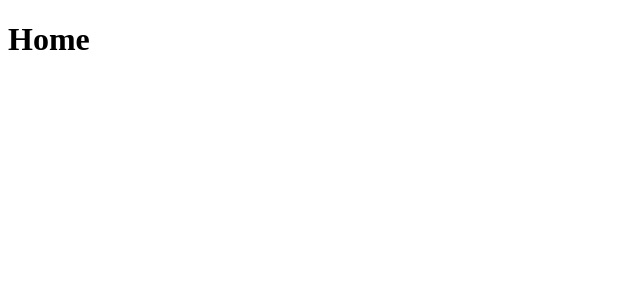
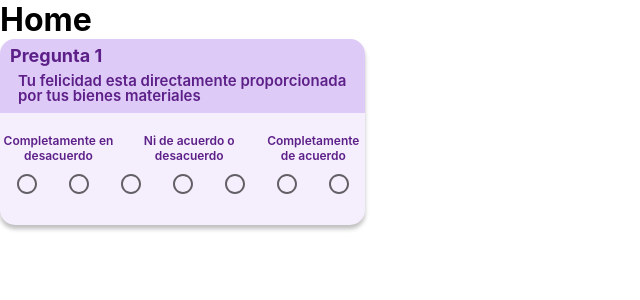
Before and after one commit to GATLA-Meditations/GATLA-Frontend, a Next.js app: page /home in a window 1280 px wide. Shown: the top 300 px of the page, without its empty margins (0-640 px from the left). Built offline with nearby package versions, Linux system fonts and the light colour scheme.

Commit message:
GTL-108 Creates a question component

```diff
--- /dev/null
+++ b/src/components/Question/index.tsx
@@ -0,0 +1,87 @@
+import React from 'react';
+import './styles.css';
+import '@/app/globals.css';
+import './styles.css';
+import {Radio} from '@mui/material';
+
+interface Question{
+    questionNumber: number;
+    questionText: string;
+}
+
+const Question = ({questionNumber, questionText}: Question) => {
+    const [selectedValue, setSelectedValue] = React.useState('a');
+
+    const handleChange = (event: React.ChangeEvent<HTMLInputElement>) => {
+        setSelectedValue(event.target.value);
+    };
+
+    return (
+        <div className="layout">
+            <div className="head">
+                <p className="questionNumberText">Pregunta {questionNumber}</p>
+                <p className="questionText">{questionText}</p>
+            </div>
+            <div>
+                <div className="options-container">
+                    <p className="options-text">Completamente en desacuerdo</p>
+                    <p className="options-text">Ni de acuerdo o desacuerdo</p>
+                    <p className="options-text">Completamente de acuerdo</p>
+                </div>
+                <div className="button-container">
+                    <Radio
+                        checked={selectedValue === '1'}
+                        onChange={handleChange}
+                        value="1"
+                        name="radio-buttons"
+                        inputProps={{ 'aria-label': '1' }}
+                    />
+                    <Radio
+                        checked={selectedValue === '2'}
+                        onChange={handleChange}
+                        value="2"
+                        name="radio-buttons"
+                        inputProps={{ 'aria-label': '2' }}
+                    />
+                    <Radio
+                        checked={selectedValue === '3'}
+                        onChange={handleChange}
+                        value="3"
+                        name="radio-buttons"
+                        inputProps={{ 'aria-label': '3' }}
+                    />
+                    <Radio
+                        checked={selectedValue === '4'}
+                        onChange={handleChange}
+                        value="4"
+                        name="radio-buttons"
+                        inputProps={{ 'aria-label': '4' }}
+                    />
+                    <Radio
+                        checked={selectedValue === '5'}
+                        onChange={handleChange}
+                        value="5"
+                        name="radio-buttons"
+                        inputProps={{ 'aria-label': '5' }}
+                    />
+                    <Radio
+                        checked={selectedValue === '6'}
+                        onChange={handleChange}
+                        value="6"
+                        name="radio-buttons"
+                        inputProps={{ 'aria-label': '6' }}
+                    />
+                    <Radio
+                        checked={selectedValue === '7'}
+                        onChange={handleChange}
+                        value="7"
+                        name="radio-buttons"
+                        inputProps={{ 'aria-label': '7' }}
+                    />
+                </div>
+            </div>
+        </div>
+    );
+};
+
+export default Question;
--- /dev/null
+++ b/src/components/Question/styles.css
@@ -0,0 +1,81 @@
+.layout{
+    display: flex;
+    width: 365px;
+    height: 174px;
+    padding-bottom: 12px;
+    flex-direction: column;
+    align-items: flex-start;
+    gap: 20px;
+    border-radius: 15px;
+    background: var(--secondary-100, #F4EEFD);
+    box-shadow: 0px 4px 4px 0px rgba(0, 0, 0, 0.25);
+}
+
+.head{
+    display: flex;
+    height: fit-content;
+    width: fit-content;
+    padding: 9px 0px 5px 0px;
+    flex-direction: column;
+    align-items: flex-start;
+    flex-shrink: 0;
+    border-radius: 15px 15px 0px 0px;
+    background: var(--secondary-200, #DECAF7);
+    gap : 10px;
+}
+
+.questionNumberText{
+    color: var(--secondary-600, #5D2088);
+    font-family: Inter, sans-serif;
+    font-size: 18px;
+    font-style: normal;
+    font-weight: 700;
+    line-height: 15px;
+    padding-left: 10px;
+}
+
+.questionText{
+    height: fit-content;
+    flex-shrink: 0;
+    color: var(--secondary-600, #5D2088);
+    font-family: Inter, sans-serif;
+    font-size: 15px;
+    font-style: normal;
+    font-weight: 600;
+    line-height: 15px;
+    padding-bottom: 5px;
+    padding-left: 18px;
+    padding-right: 18px;
+    width: fit-content;
+}
+
+.button-container{
+    display: flex;
+    width: inherit;
+    height: fit-content;
+    flex-direction: row;
+    justify-content: center;
+    align-items: center;
+    gap: 10px;
+    flex-shrink: 0;
+}
+
+.options-container{
+    display: flex;
+    width: inherit;
+    height: inherit;
+    flex-direction: row;
+    align-items: flex-start;
+    gap: 20px;
+
+}
+
+.options-text{
+    color: var(--secondary-600, #5D2088);
+    font-family: Inter, sans-serif;
+    font-size: 12px;
+    font-style: normal;
+    font-weight: 600;
+    line-height: 15px;
+    text-align: center;
+}
--- a/src/pages/home/index.tsx
+++ b/src/pages/home/index.tsx
@@ -1,7 +1,10 @@
+import Question from '@/components/Question';
+
 const HomeScreen = () => {
     return (
         <div>
             <h1>Home</h1>
+            <Question questionNumber={1} questionText={'Tu felicidad esta directamente proporcionada por tus bienes materiales'}/>
         </div>
     );
 };
```
Also changed, not shown: src/components/Button/index.tsx (deleted, +0 -31 lines), src/components/Button/styles.css (deleted, +0 -35 lines).
